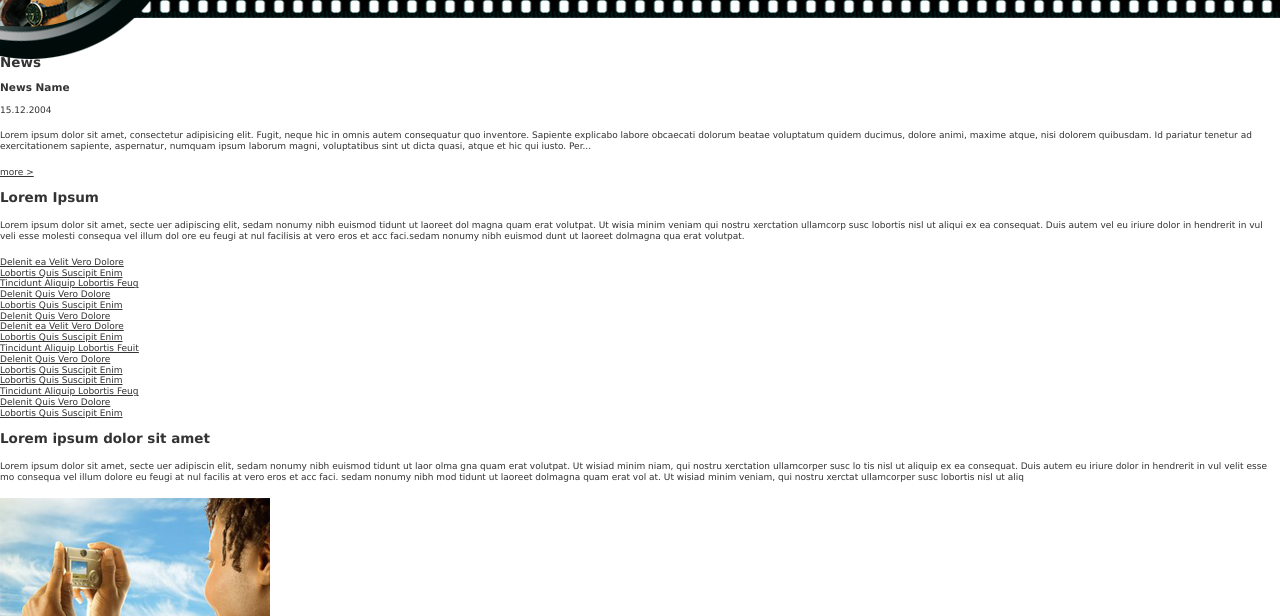
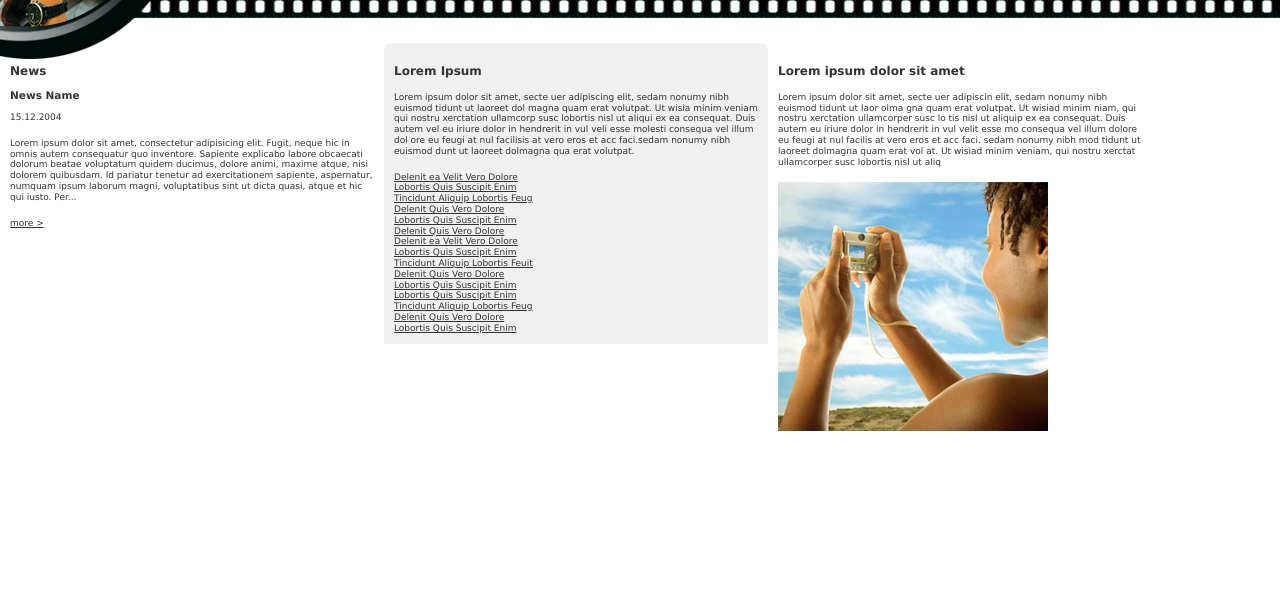
Before and after one commit to olegsorokin/interview-062017, a website: page app/index.html in a window 1280 px wide. Shown: the part 184-800 px from the top of the page. Drawn offline with nearby package versions, Linux system fonts and the light colour scheme; files that its build step writes are made by us from their sources.

Commit message:
Добавил позиционирование и стили колонкам

```diff
--- /dev/null
+++ b/app/sass/_blocks/_main-column.sass
@@ -0,0 +1,13 @@
+.main-column
+	float: left
+	border-top-left-radius: .8rem
+	border-top-right-radius: .8rem
+	width: 30%
+	padding: 1rem
+	box-sizing: border-box
+	&:nth-child(2n)
+		background-color: rgba(204, 204, 204, .3)
+	h2
+		line-height: 1
+		font-size: 1.2rem
+		margin: 1em 0
--- a/app/sass/main.sass
+++ b/app/sass/main.sass
@@ -30,3 +30,4 @@ a
 @import "_blocks/page-header"
 @import "_blocks/top-nav"
 @import "_blocks/slider"
+@import "_blocks/main-column"
```
